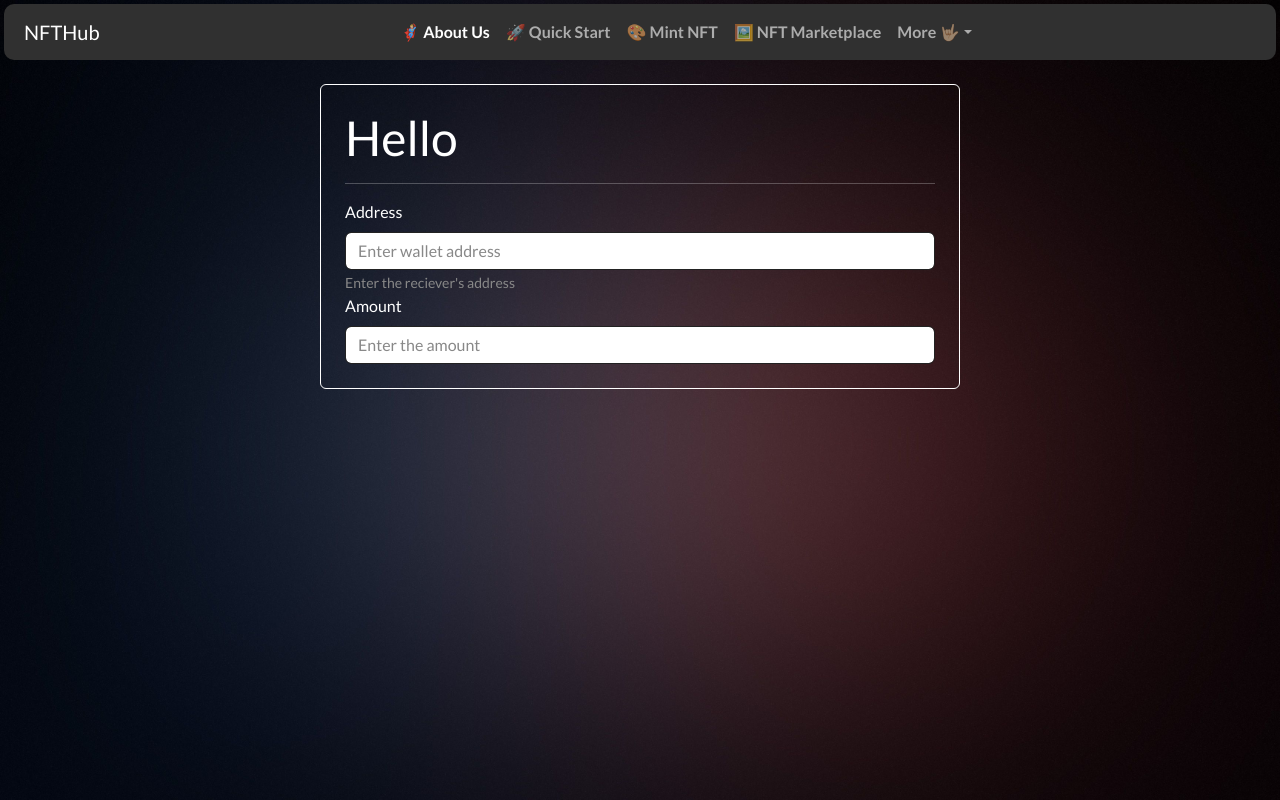
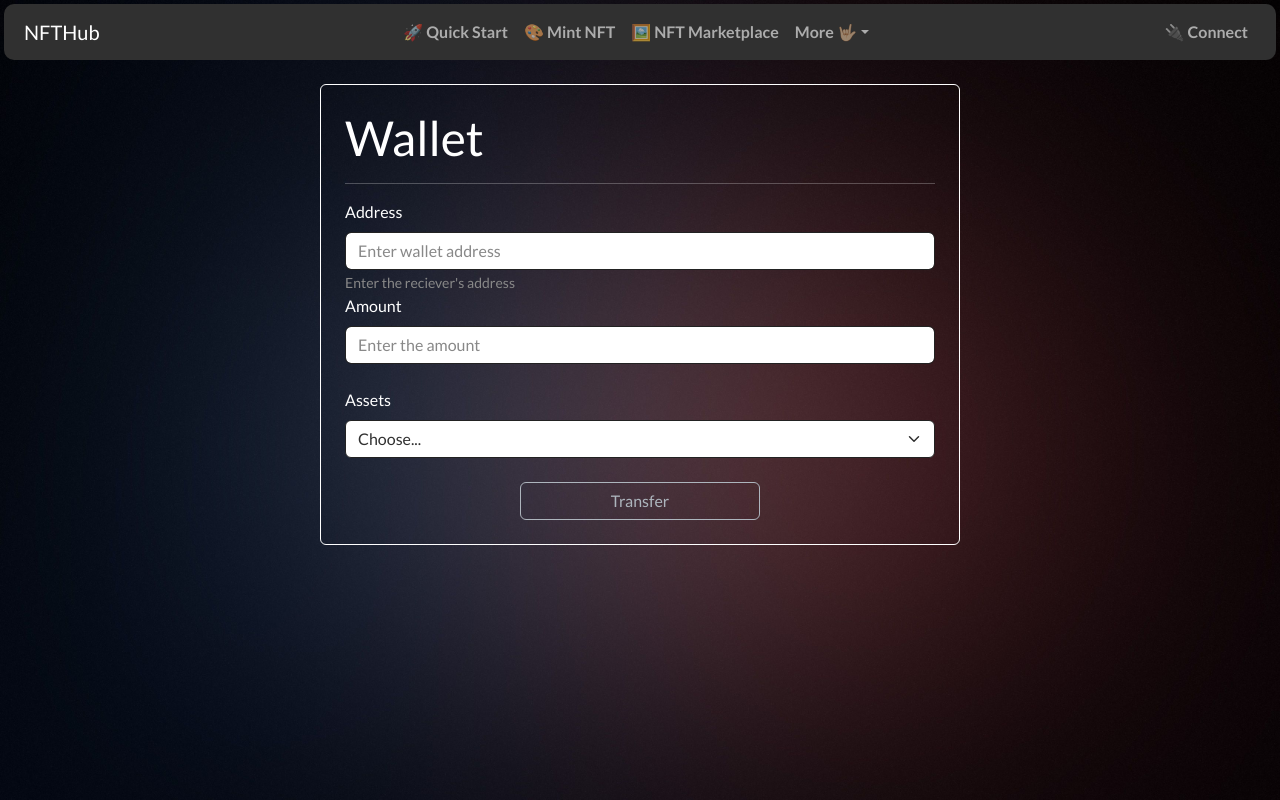
Before and after one commit to 0xvashishth/nfthub, a React (Create React App) app in the folder nfthub/: page /wallet in a window 1280 px wide. Built offline with nearby package versions, Linux system fonts and the light colour scheme.

Commit message:
Added Web3

```diff
--- a/nfthub/package.json
+++ b/nfthub/package.json
@@ -13,7 +13,8 @@
     "react-loader-spinner": "^5.3.4",
     "react-router-dom": "^6.4.5",
     "react-scripts": "5.0.1",
-    "web-vitals": "^2.1.4"
+    "web-vitals": "^2.1.4",
+    "web3": "^1.8.1"
   },
   "scripts": {
     "start": "react-scripts start",
--- a/nfthub/src/components/MarketPlace/MarketPlace.css
+++ b/nfthub/src/components/MarketPlace/MarketPlace.css
@@ -1,36 +1,45 @@
-.nftTypeSelect{
-  opacity:0.3;
-  width:100px;
-  height:30px;
-  border-radius:5px;
+.nftTypeSelect {
+  opacity: 0.3;
+  width: 100px;
+  height: 30px;
+  border-radius: 5px;
 }
-.cardNft{
+
+.cardNft {
   width: 15rem;
   background: linear-gradient(to right, #201e2b, #3e1f24);
 }
 
-.card-img-top{
-  height:200px;
+.card-text {
+  font-size: 14px;
 }
 
-.cardNft{
-  margin:10px;
+.card-img-top {
+  height: 200px;
+}
+
+.cardNft {
+  margin: 10px;
 }
 
 @media only screen and (max-width: 768px) {
-   .card-text{
-    font-size:10px;
+  .card-text {
+    font-size: 10px;
   }
-  .card-title{
-    font-size:15px;
+
+  .card-title {
+    font-size: 15px;
   }
-  .cardNft{
-  width: 10rem;
+
+  .cardNft {
+    width: 10rem;
+  }
+
+  .btncheck {
+    font-size: 10px;
+  }
+
+  .card-img-top {
+    height: 100px;
+  }
 }
-  .btncheck{
-    font-size:10px;
-  }
-  .card-img-top{
-  height:100px;
-}
-}
--- a/nfthub/src/components/NavBar/NavBar.js
+++ b/nfthub/src/components/NavBar/NavBar.js
@@ -1,8 +1,27 @@
 import './NavBar.css';
+import Web3 from 'web3';
+import { useEffect } from 'react';
 
 const NavBar = (props) => {
+
+  async function loadWeb3() {
+    if (window.ethereum) {
+      window.web3 = new Web3(window.ethereum);
+      await window.ethereum.enable();
+      console.log("1");
+    }
+    else if (window.web3) {
+      window.web3 = new Web3(window.web3.currentProvider);
+      console.log("2");
+    }
+    else {
+      window.alert('Non-Ethereum browser detected. You should consider trying MetaMask!')
+    }
+  }
+
+
   return (
-      <div className="m-1" style={{backgroundColor: "none"}}>
+    <div className="m-1" style={{ backgroundColor: "none" }}>
       <nav className="p-2 navbar navbar-expand-lg navbar-dark bg-dark">
         <div className="container-fluid">
           <a className="navbar-brand" href="#link">NFTHub</a>
@@ -11,11 +30,11 @@ const NavBar = (props) => {
           </button>
           <div className="collapse navbar-collapse" id="navbarColor03">
             <ul className="navbar-nav mx-auto">
-                <li className="nav-item">
+              {/* <li className="nav-item">
                   <a className="nav-link active" href="#link">🦸🏼‍♂️ About Us
                     <span className="visually-hidden">(current)</span>
                   </a>
-                </li>
+                </li> */}
               <li className="nav-item">
                 <a className="nav-link" href="/">🚀 Quick Start</a>
               </li>
@@ -35,6 +54,11 @@ const NavBar = (props) => {
                 </div>
               </li>
             </ul>
+            <ul className="navbar-nav">
+              <li className='nav-item'>
+                <a className='nav-link' href="" onClick={loadWeb3}>🔌 Connect</a>
+              </li>
+            </ul>
           </div>
         </div>
       </nav>
--- a/nfthub/src/components/Wallet/Wallet.css
+++ b/nfthub/src/components/Wallet/Wallet.css
@@ -2,3 +2,7 @@
     display: flex;
     justify-content: center;
 }
+
+#transfer{
+    width: 15rem;
+}
--- a/nfthub/src/components/Wallet/Wallet.js
+++ b/nfthub/src/components/Wallet/Wallet.js
@@ -6,7 +6,7 @@ function Wallet() {
     <div class="container mt-4 middle">
 
       <div className="border border-white rounded p-4" style={{width:"40rem"}}>
-        <h1>Hello</h1>
+        <h1>Wallet</h1>
           <hr/>
           <form>
             <div class="form-group">
@@ -36,7 +36,18 @@ function Wallet() {
                 aria-describedby="emailHelp"
                 placeholder="Enter the amount"
               />
+            </div>
 
+            <div class="form-group">
+                <label for="assets" class="form-label mt-4">Assets</label>
+                <select class="form-select" id="assets">
+                  <option selected disabled>Choose...</option>
+                  <option value="soul">Polygon Matic</option>
+                  <option value="simple">Ethereum</option>
+                </select>
+            </div>
+            <div class="d-flex justify-content-around">
+              <button type="submit" id="transfer" class="btn btn-outline-light mt-4">Transfer</button>
             </div>
           </form>
       </div>
```
Also changed, not shown: nfthub/src/App.js (+5 -2 lines), 1 other file (tests, documents, lock files or other folders). Lines whose indentation alone changed are shown as unchanged.
